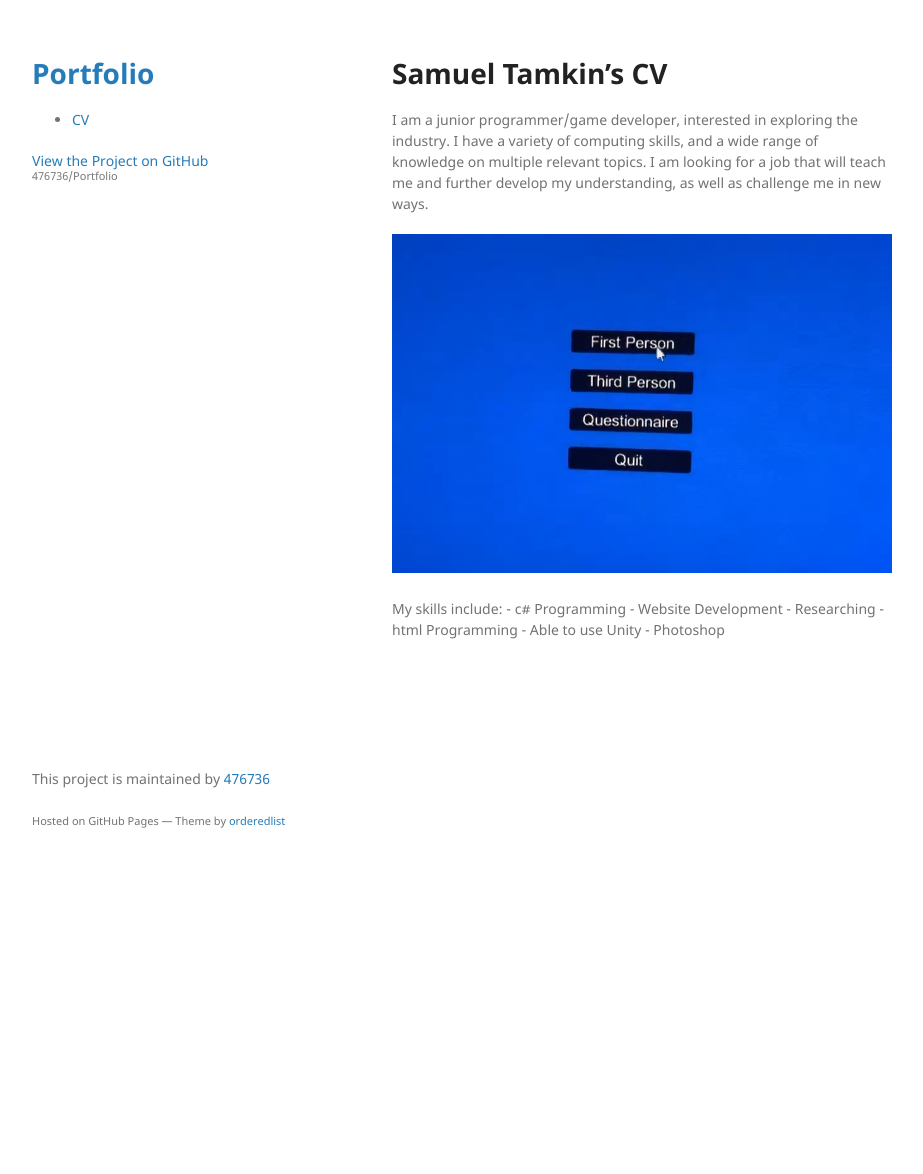
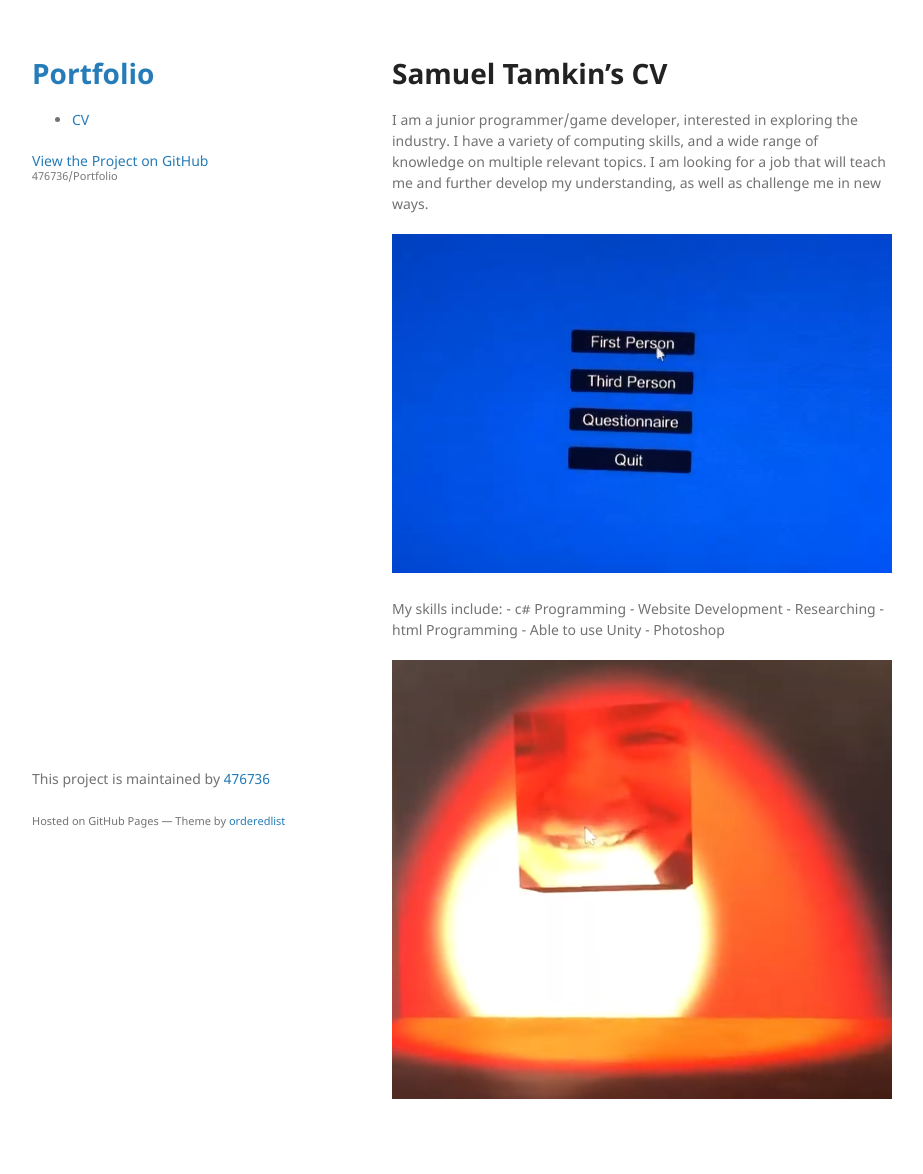
Before and after one commit to 476736/Portfolio, a Jekyll site: the page built from cv.md, in a window 1280 px wide. Shown: the whole page, without its empty margins (178-1101 px from the left). Built offline with Jekyll 4.4.1, drawn with Linux system fonts in a browser that asks for light colours; the repository's description, which GitHub fills in, is left out; our own code applies the rules of GitHub Pages for plain Markdown files; before the commit the page ends 900 px from its top, so only the background shows below that.

Commit message:
Update cv.md

```diff
--- a/cv.md
+++ b/cv.md
@@ -18,3 +18,5 @@ layout: default
   - Able to use Unity
   - Photoshop
  </p>
+
+ <img src="/Portfolio/assets/img/horror_game_two.png" alt="Horror Game" width="100%">
```
